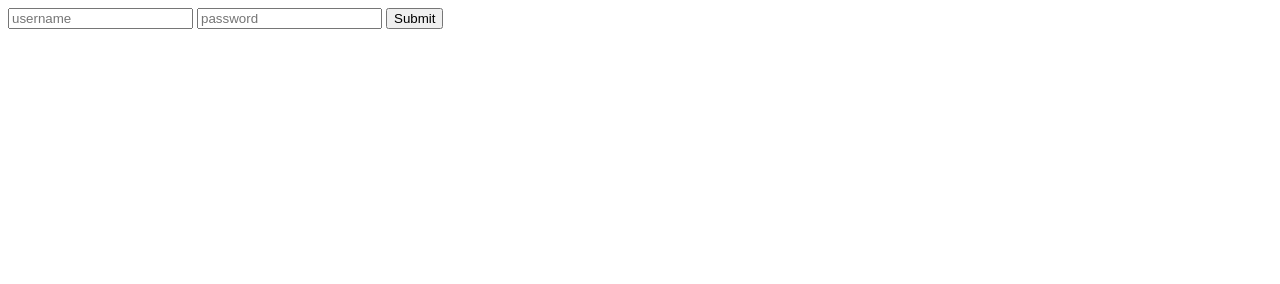
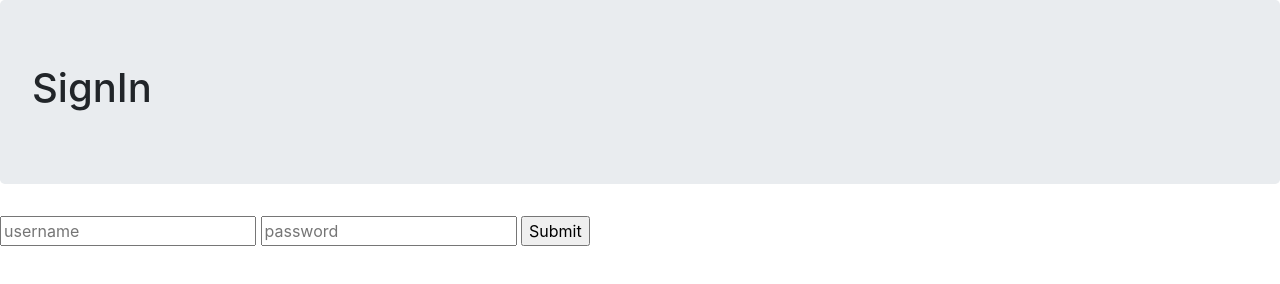
Before and after one commit to 04vibs/shoppingcart, a website: page public/signin.html in a window 1280 px wide. Drawn offline with nearby package versions, Linux system fonts and the light colour scheme.

Commit message:
sign in html

```diff
--- a/public/signin.html
+++ b/public/signin.html
@@ -5,9 +5,14 @@
     <meta http-equiv="X-UA-Compatible" content="IE=edge">
     <title>Signin</title>
     <meta name="viewport" content="width=device-width, initial-scale=1">
+    <link rel="stylesheet" href="https://maxcdn.bootstrapcdn.com/bootstrap/4.0.0/css/bootstrap.min.css" integrity="sha384-Gn5384xqQ1aoWXA+058RXPxPg6fy4IWvTNh0E263XmFcJlSAwiGgFAW/dAiS6JXm" crossorigin="anonymous">
 
 </head>
 <body>
+        <div class="jumbotron">
+                <h1>SignIn</h1>
+
+              </div>
     <form action="api/signin" method="post">
         <input name="username" placeholder="username" type="text" required>
         <input name="password" placeholder="password" type="password" required>
```
Also changed, not shown: public/index.html (+0 -3 lines), public/signup.html (+5 -0 lines).
